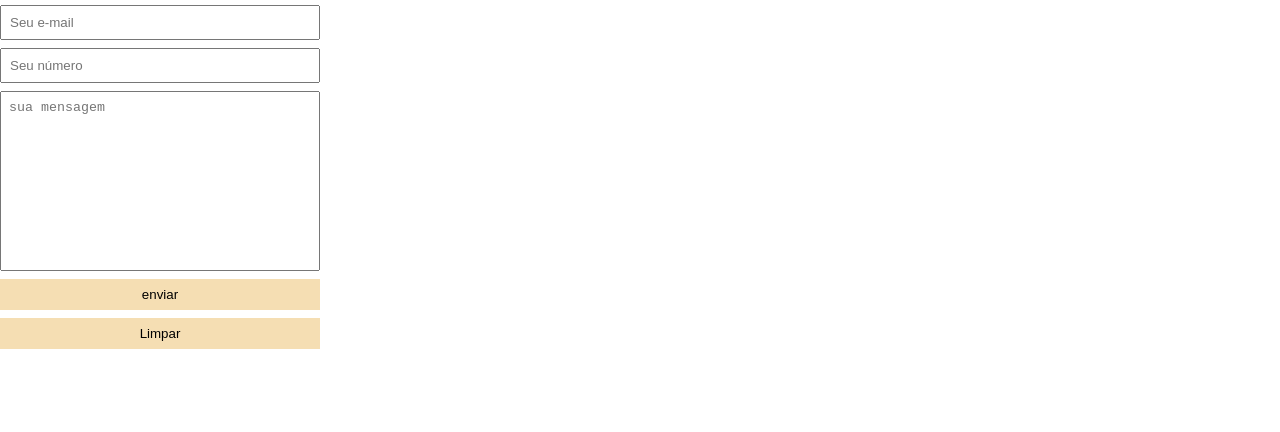
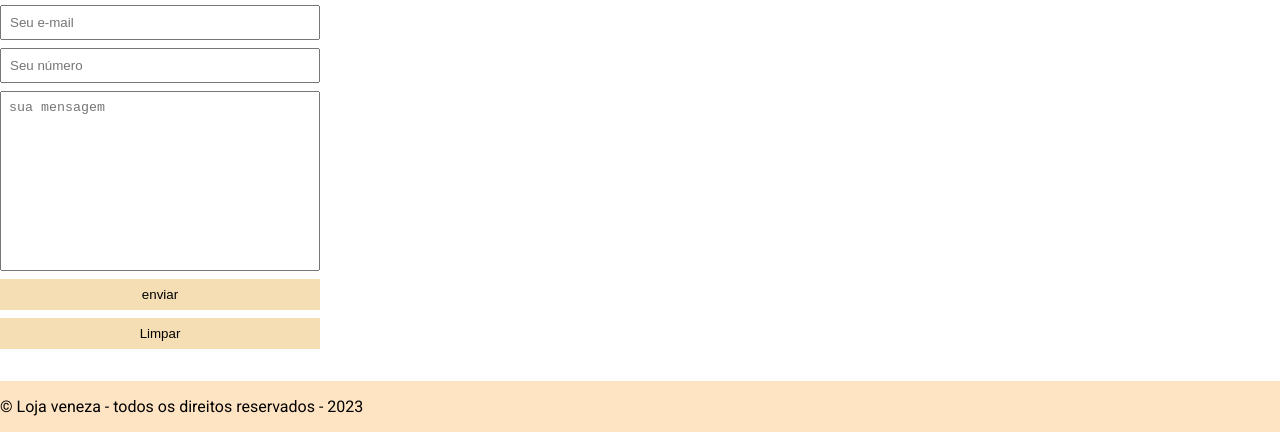
Before and after one commit to Filipezzzz/CSS, a plain HTML site: page index.html in a window 1280 px wide. Shown: the part 1173-1605 px from the top of the page. Before the commit the page ends 1554 px from the top, so only its background shows below. Drawn offline with Linux system fonts and the light colour scheme.

Commit message:
chore: adicionando o rodapé do site

```diff
--- a/index.html
+++ b/index.html
@@ -97,6 +97,13 @@
             </div>
         </section>
     </main>
+    <footer>
+        <div class="container">
+            <p>
+                &copy; Loja veneza - todos os direitos reservados - 2023
+            </p>
+        </div>
+    </footer>
 
 </body>
 </html>
--- a/main.css
+++ b/main.css
@@ -34,6 +34,7 @@ header nav li a {
     color: chocolate;
     text-decoration: none;
     margin-left: 16px;
+    font-size: large;
 }
 
 .container {
@@ -151,3 +152,8 @@ input:focus, textarea:focus {
 .frente-loja {
     width: 100%;
 }
+
+footer {
+    background-color: bisque;
+    padding: 16px 0;
+}
```
